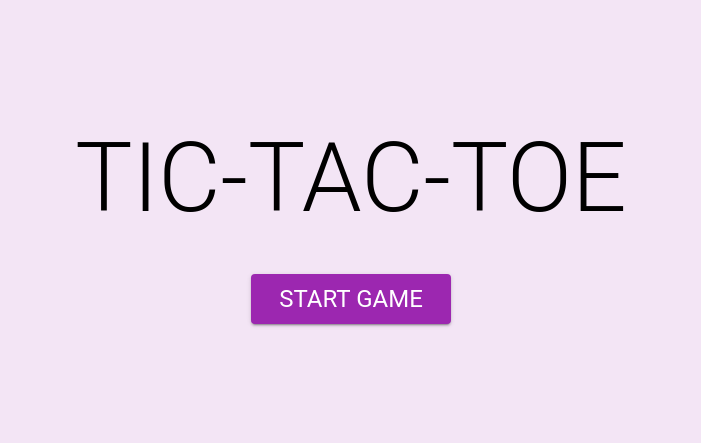
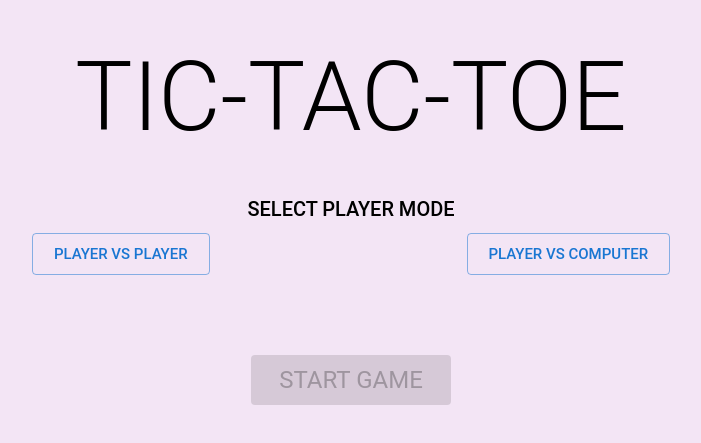
Before and after one commit to laurajhwu/tic-tac-toe, a React (Vite) app: page / in a window 1280 px wide. Shown: the part 177-620 px from the top of the page, without its empty margins (289-990 px from the left). Built offline with nearby package versions, Linux system fonts and the light colour scheme; a web font is replaced by a local one.

Commit message:
feat: create PvC mode

```diff
--- a/src/components/GameEndDialog.tsx
+++ b/src/components/GameEndDialog.tsx
@@ -1,7 +1,7 @@
 import { Dialog, DialogContent, Typography } from "@mui/material";
 import { useState } from "react";
 import { useTicTacToeActor } from "src/modules/ticTacToe.context";
-import { Player } from "src/types/player";
+import { Mode, Player } from "src/types/player";
 import { match } from "ts-pattern";
 
 const GameEndDialog = () => {
@@ -23,8 +23,16 @@ const GameEndDialog = () => {
         <Typography variant="h3">
           {ticTacToeState.matches({ gameEnd: "win" }) &&
             match(ticTacToeState.context.currentPlayer)
-              .with(Player.x, () => "Player 1 Wins!")
-              .with(Player.o, () => "Player 2 Wins!")
+              .with(Player.x, () =>
+                ticTacToeState.context.playerMode === Mode.PvP
+                  ? "Player 1 Wins!"
+                  : "You Win!"
+              )
+              .with(Player.o, () =>
+                ticTacToeState.context.playerMode === Mode.PvP
+                  ? "Player 2 Wins!"
+                  : "You Lose"
+              )
               .exhaustive()}
           {ticTacToeState.matches({ gameEnd: "draw" }) && "It's a Draw!"}
         </Typography>
--- a/src/features/Game.tsx
+++ b/src/features/Game.tsx
@@ -9,6 +9,8 @@ import {
 import GameEndDialog from "src/components/GameEndDialog";
 import WinResultLine from "src/components/WinResultLine";
 import { useTicTacToeActor } from "src/modules/ticTacToe.context";
+import { Mode } from "src/types/player";
+import { match } from "ts-pattern";
 
 const Game = () => {
   const [ticTacToeState, ticTacToeSend] = useTicTacToeActor();
@@ -35,7 +37,13 @@ const Game = () => {
                 : "transparent",
           }}
         >
-          <Typography typography="h6">Player 1 (X)</Typography>
+          <Typography typography="h6">
+            {ticTacToeState.context.playerMode &&
+              match(ticTacToeState.context.playerMode)
+                .with(Mode.PvP, () => "Player 1 (X)")
+                .with(Mode.PvC, () => "You (X)")
+                .exhaustive()}
+          </Typography>
         </Grid>
         <Grid item>
           <Button
@@ -65,7 +73,13 @@ const Game = () => {
                 : "transparent",
           }}
         >
-          <Typography typography="h6">Player 2 (O)</Typography>
+          <Typography typography="h6">
+            {ticTacToeState.context.playerMode &&
+              match(ticTacToeState.context.playerMode)
+                .with(Mode.PvP, () => "Player 2 (O)")
+                .with(Mode.PvC, () => "Computer (O)")
+                .exhaustive()}
+          </Typography>
         </Grid>
       </Grid>
       <Grid
@@ -105,7 +119,11 @@ const Game = () => {
                   alignItems: "center",
                   position: "relative",
                   ...(!symbol &&
-                    !ticTacToeState.matches("gameEnd") && {
+                    !ticTacToeState.matches("gameEnd") &&
+                    !(
+                      ticTacToeState.context.playerMode === Mode.PvC &&
+                      ticTacToeState.matches({ playing: "circlePlaying" })
+                    ) && {
                       ":hover": {
                         cursor: "pointer",
                         bgcolor: colors.purple[200],
--- a/src/features/Landing.tsx
+++ b/src/features/Landing.tsx
@@ -1,8 +1,9 @@
-import { Button, Container, Typography } from "@mui/material";
+import { Button, Container, Typography, Grid } from "@mui/material";
 import { useTicTacToeActor } from "src/modules/ticTacToe.context";
+import { Mode } from "src/types/player";
 
 const Landing = () => {
-  const [_, ticTacToeSend] = useTicTacToeActor();
+  const [ticTacToeState, ticTacToeSend] = useTicTacToeActor();
 
   return (
     <Container
@@ -24,6 +25,54 @@ const Landing = () => {
       >
         TIC-TAC-TOE
       </Typography>
+      <Typography
+        variant="h6"
+        sx={{
+          mb: 1,
+        }}
+      >
+        SELECT PLAYER MODE
+      </Typography>
+      <Grid container justifyContent="space-evenly" sx={{ mb: 10 }}>
+        <Grid item>
+          <Button
+            variant={
+              ticTacToeState.context.playerMode === Mode.PvP
+                ? "contained"
+                : "outlined"
+            }
+            color="primary"
+            size="large"
+            onClick={() => {
+              ticTacToeSend({
+                type: "SELECT_PLAYER_MODE",
+                playerMode: Mode.PvP,
+              });
+            }}
+          >
+            Player vs Player
+          </Button>
+        </Grid>
+        <Grid item>
+          <Button
+            variant={
+              ticTacToeState.context.playerMode === Mode.PvC
+                ? "contained"
+                : "outlined"
+            }
+            color="primary"
+            size="large"
+            onClick={() => {
+              ticTacToeSend({
+                type: "SELECT_PLAYER_MODE",
+                playerMode: Mode.PvC,
+              });
+            }}
+          >
+            Player vs Computer
+          </Button>
+        </Grid>
+      </Grid>
       <Button
         variant="contained"
         color="secondary"
@@ -35,6 +84,7 @@ const Landing = () => {
           height: 50,
           fontSize: (theme) => theme.typography.h5,
         }}
+        disabled={!ticTacToeState.context.playerMode}
         data-testid="startButton"
       >
         START GAME
--- a/src/modules/ticTacToe.machine.ts
+++ b/src/modules/ticTacToe.machine.ts
@@ -1,5 +1,5 @@
 import { assign, createMachine, send } from "xstate";
-import { Player } from "src/types/player";
+import { Player, Mode } from "src/types/player";
 import { Board } from "src/types/board";
 import { WinType } from "src/types/game";
 import { initalBoard } from "src/constants/board";
@@ -12,6 +12,7 @@ interface TicTacToeMachineContext {
   //['(rowIndex)','(columnIndex)']
   winningIndicies?: string[];
   totalNumOfMoves: number;
+  playerMode?: Mode;
 }
 
 type MoveEvent = { type: "MOVE"; row: number; column: number };
@@ -22,11 +23,13 @@ type CheckResultCompleteEvent = {
   winningIndicies?: string[];
 };
 type ResetGameEvent = { type: "RESET_GAME" };
+type SelectPlayerModeEvent = { type: "SELECT_PLAYER_MODE"; playerMode: Mode };
 type TicTacToeMachineEvent =
   | MoveEvent
   | StartGameEvent
   | CheckResultCompleteEvent
-  | ResetGameEvent;
+  | ResetGameEvent
+  | SelectPlayerModeEvent;
 
 const ticTacToeMachine = createMachine(
   {
@@ -62,6 +65,7 @@ const ticTacToeMachine = createMachine(
       idle: {
         on: {
           START_GAME: "playing",
+          SELECT_PLAYER_MODE: { actions: "setPlayerMode" },
         },
       },
       playing: {
@@ -82,6 +86,18 @@ const ticTacToeMachine = createMachine(
             },
           },
           circlePlaying: {
+            initial: "checkPlayerMode",
+            states: {
+              checkPlayerMode: {
+                always: [
+                  {
+                    cond: "isPvC",
+                    target: "#ticTacToe.playing.circlePlaying.modePvC",
+                  },
+                  { target: "#ticTacToe.playing.circlePlaying.idle" },
+                ],
+              },
+              idle: {
                 on: {
                   MOVE: {
                     cond: "isEmptySlot",
@@ -92,6 +108,21 @@ const ticTacToeMachine = createMachine(
                       "addMoveCount",
                     ],
                     target: "#ticTacToe.playing.checkMoveResult",
+                  },
+                },
+              },
+              modePvC: {
+                after: {
+                  PC_DELAY: {
+                    actions: [
+                      "setCurrentPlayerCircle",
+                      "makeRandomMove",
+                      "persistGame",
+                      "addMoveCount",
+                    ],
+                    target: "#ticTacToe.playing.checkMoveResult",
+                  },
+                },
               },
             },
           },
@@ -153,6 +184,9 @@ const ticTacToeMachine = createMachine(
     },
   },
   {
+    delays: {
+      PC_DELAY: 500,
+    },
     guards: {
       hasPersistedGame: (_) =>
         !!localStorage.getItem(localStorageKeys.currentGame),
@@ -167,6 +201,7 @@ const ticTacToeMachine = createMachine(
         context.totalNumOfMoves ===
         context.board.length * context.board[0].length,
       isPlayerX: (context) => context.currentPlayer === Player.x,
+      isPvC: (context) => context.playerMode === Mode.PvC,
     },
     actions: {
       setXOnBoard: assign({
@@ -189,6 +224,35 @@ const ticTacToeMachine = createMachine(
           return copyOfBoard;
         },
       }),
+      makeRandomMove: assign({
+        board: (context) => {
+          const copyBoard = deepCopyBoard(context.board);
+          const emptySlots = copyBoard.reduce(
+            (slots, column, rowIndex) => [
+              ...slots,
+              ...column.map((symbol, columnIndex) =>
+                symbol ? "" : [rowIndex, columnIndex]
+              ),
+            ],
+            [] as (string | number[])[]
+          );
+          const filteredEmptySlots = emptySlots.filter((slots) => !!slots);
+
+          const randomIndex = Math.floor(
+            Math.random() * filteredEmptySlots.length
+          );
+          const computerMovePosition = filteredEmptySlots[
+            randomIndex
+          ] as number[];
+
+          console.log(randomIndex);
+
+          copyBoard[computerMovePosition[0]][computerMovePosition[1]] =
+            context.currentPlayer;
+
+          return copyBoard;
+        },
+      }),
       setCurrentPlayerX: assign({
         currentPlayer: (_) => Player.x,
       }),
@@ -202,6 +266,7 @@ const ticTacToeMachine = createMachine(
             board: context.board,
             currentPlayer: context.currentPlayer,
             totalNumOfMoves: context.totalNumOfMoves,
+            playerMode: context.playerMode,
           })
         );
       },
@@ -213,6 +278,7 @@ const ticTacToeMachine = createMachine(
         currentPlayer: Player.x,
         winningIndicies: undefined,
         totalNumOfMoves: 0,
+        playerMode: undefined,
       })),
       setWinningIndicies: assign({
         winningIndicies: (_, event) => event.winningIndicies,
@@ -226,12 +292,16 @@ const ticTacToeMachine = createMachine(
         );
 
         return game
-          ? {
+          ? ({
               board: game.board,
               currentPlayer: game.currentPlayer,
               totalNumOfMoves: game.totalNumOfMoves,
-            }
+              playerMode: game.playerMode,
+            } as TicTacToeMachineContext)
           : {};
+      }),
+      setPlayerMode: assign({
+        playerMode: (_, event) => event.playerMode,
       }),
     },
     services: {
--- a/src/types/player.ts
+++ b/src/types/player.ts
@@ -2,3 +2,8 @@ export enum Player {
   x = "x",
   o = "o",
 }
+
+export enum Mode {
+  PvP = "pvp",
+  PvC = "pvc",
+}
```
Lines whose indentation alone changed are shown as unchanged.
